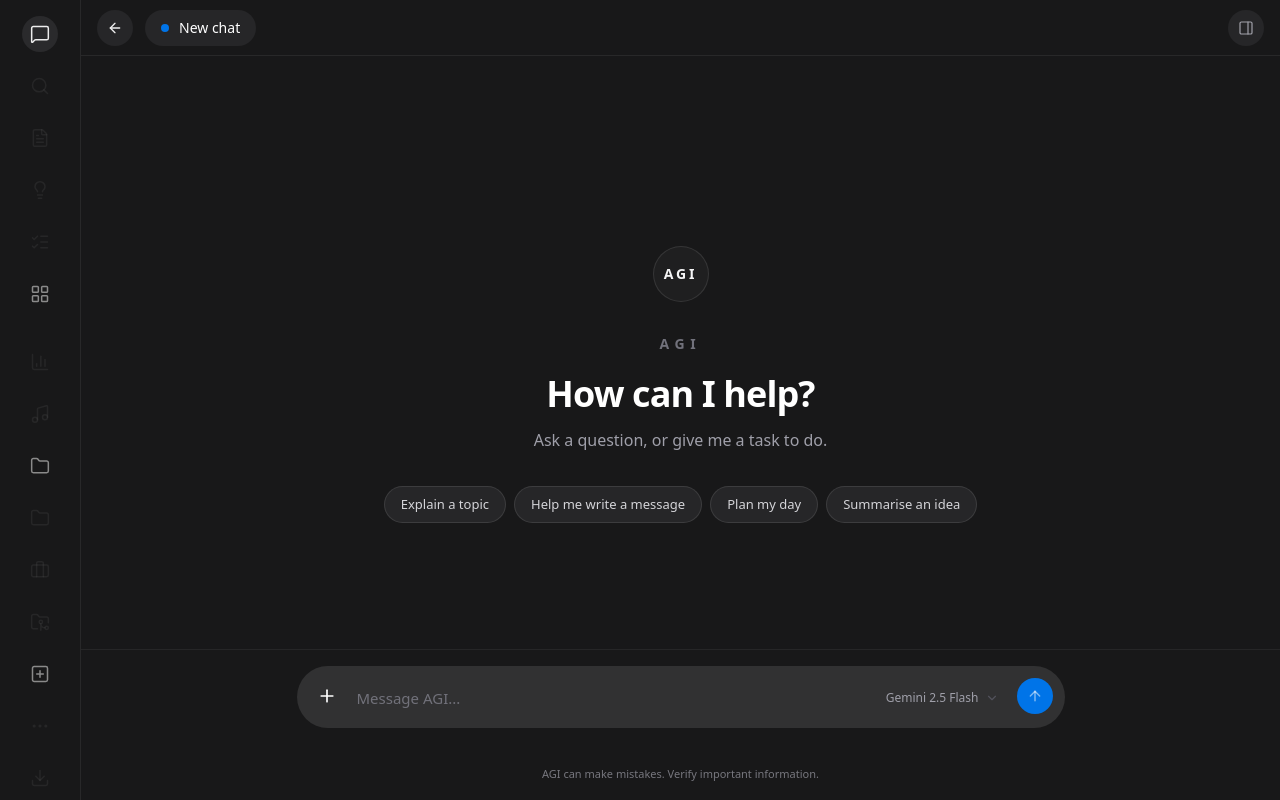
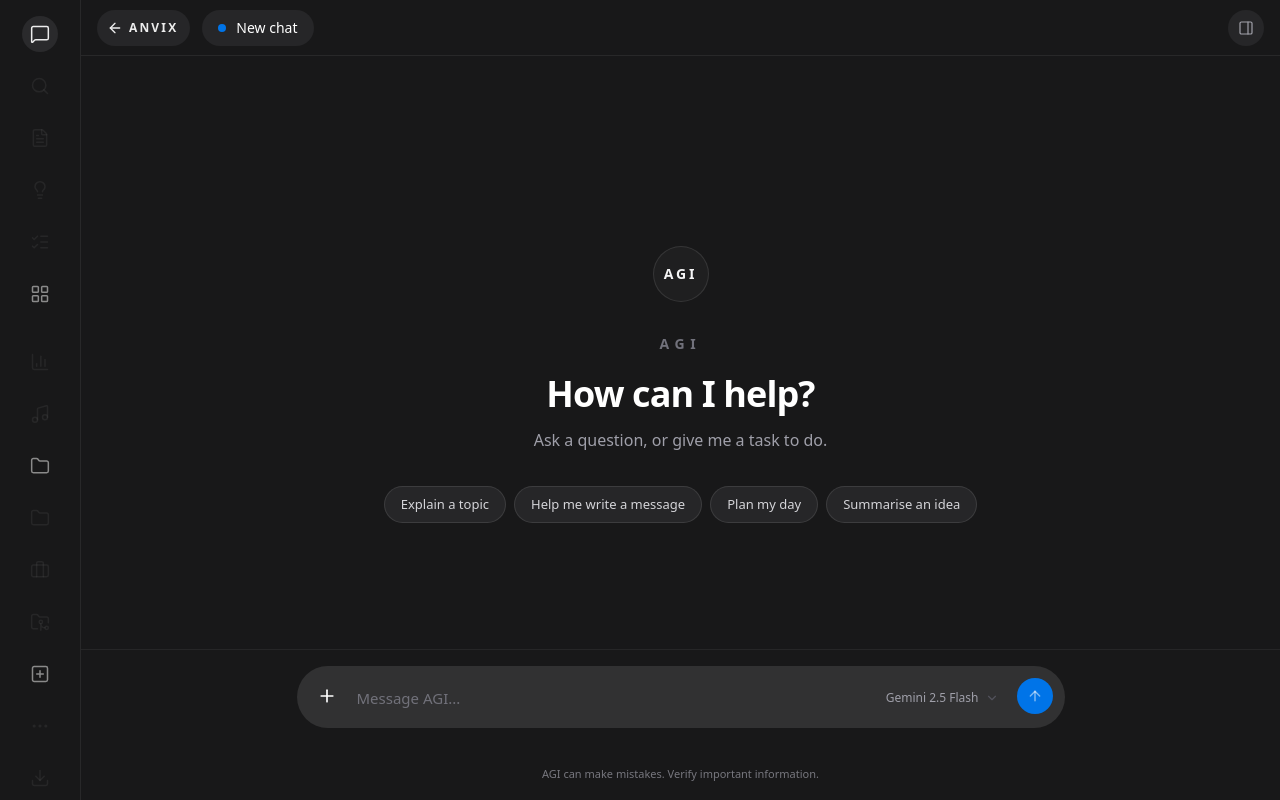
Before and after one commit to thiteswapnil1212-hue/ANVIX-AI, a Next.js app: page /agi in a window 1280 px wide. Built offline with nearby package versions, Linux system fonts and the light colour scheme; no server answers.

Commit message:
AGI: ANVIX mark and back-to-home link in header

```diff
--- a/components/chat/ChatLayout.tsx
+++ b/components/chat/ChatLayout.tsx
@@ -10,6 +10,7 @@ import {
   useSyncExternalStore,
 } from "react";
 import { useRouter } from "next/navigation";
+import Link from "next/link";
 import { ArrowLeft, PanelRight } from "lucide-react";
 import { DEFAULT_CHAT_MODEL_ID } from "@/lib/chat-models";
 
@@ -852,15 +853,19 @@ export default function ChatLayout() {
         <>
           {/* HEADER — back arrow + pill title + panel toggle */}
           <header className="flex h-14 shrink-0 items-center gap-3 border-b border-white/[0.07] bg-[#181819] px-3 sm:px-4">
-            <button
-              type="button"
-              onClick={() => router.back()}
-              aria-label="Back"
-              title="Back"
-              className="flex h-9 w-9 shrink-0 items-center justify-center rounded-full bg-[#262628] text-[#EDEDED] transition-colors hover:bg-[#313132] focus-visible:outline-none focus-visible:ring-2 focus-visible:ring-[#0074E8]"
+            {/* ANVIX mark + back to home — keeps the AGI shell feeling
+                like part of ANVIX, not a different app. */}
+            <Link
+              href="/"
+              aria-label="Back to home"
+              title="Back to home"
+              className="flex h-9 shrink-0 items-center gap-1.5 rounded-full bg-[#262628] pl-2.5 pr-3 text-[#EDEDED] transition-colors hover:bg-[#313132] focus-visible:outline-none focus-visible:ring-2 focus-visible:ring-[#0074E8]"
             >
               <ArrowLeft className="h-4 w-4" strokeWidth={2} aria-hidden="true" />
-            </button>
+              <span className="text-xs font-semibold tracking-[0.18em]">
+                ANVIX
+              </span>
+            </Link>
 
             <button
               type="button"
```
